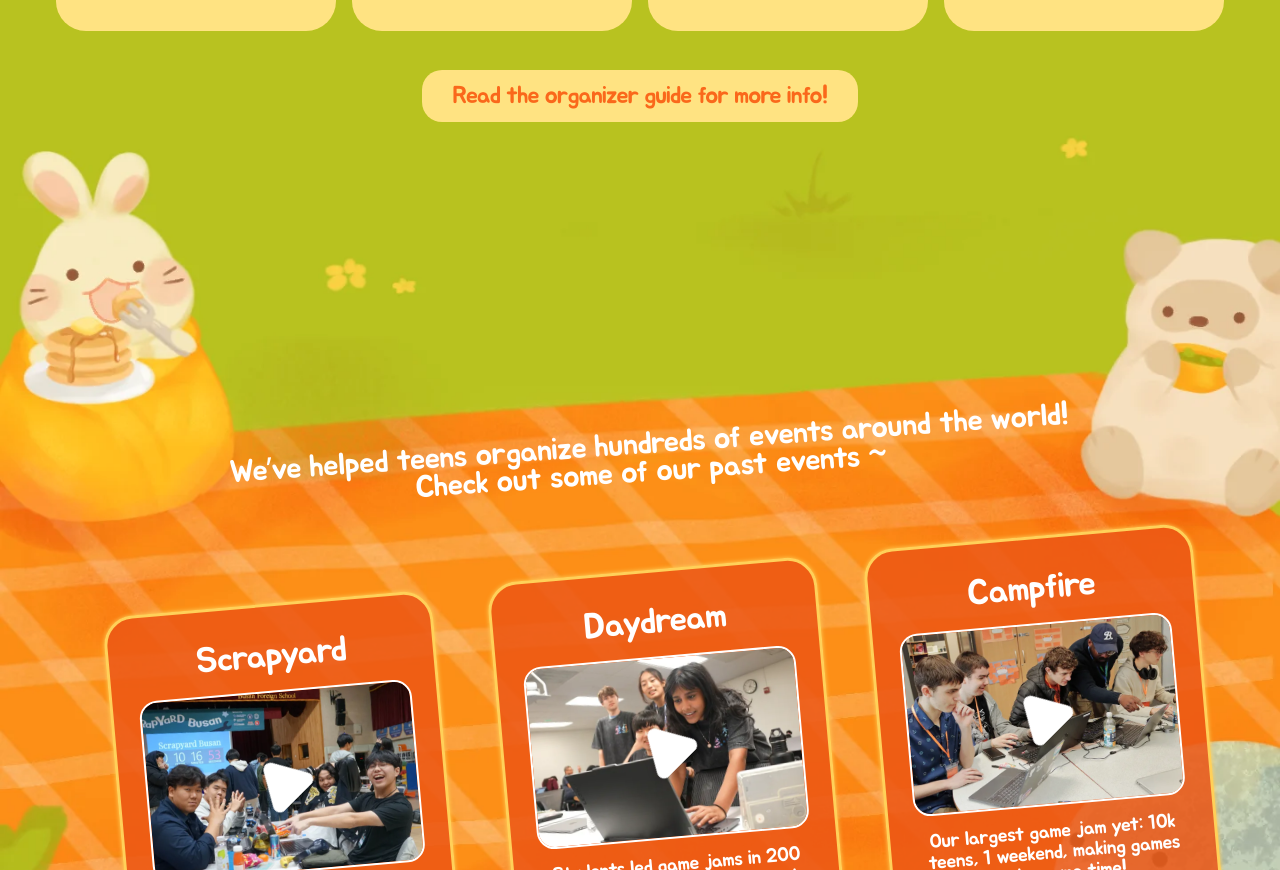
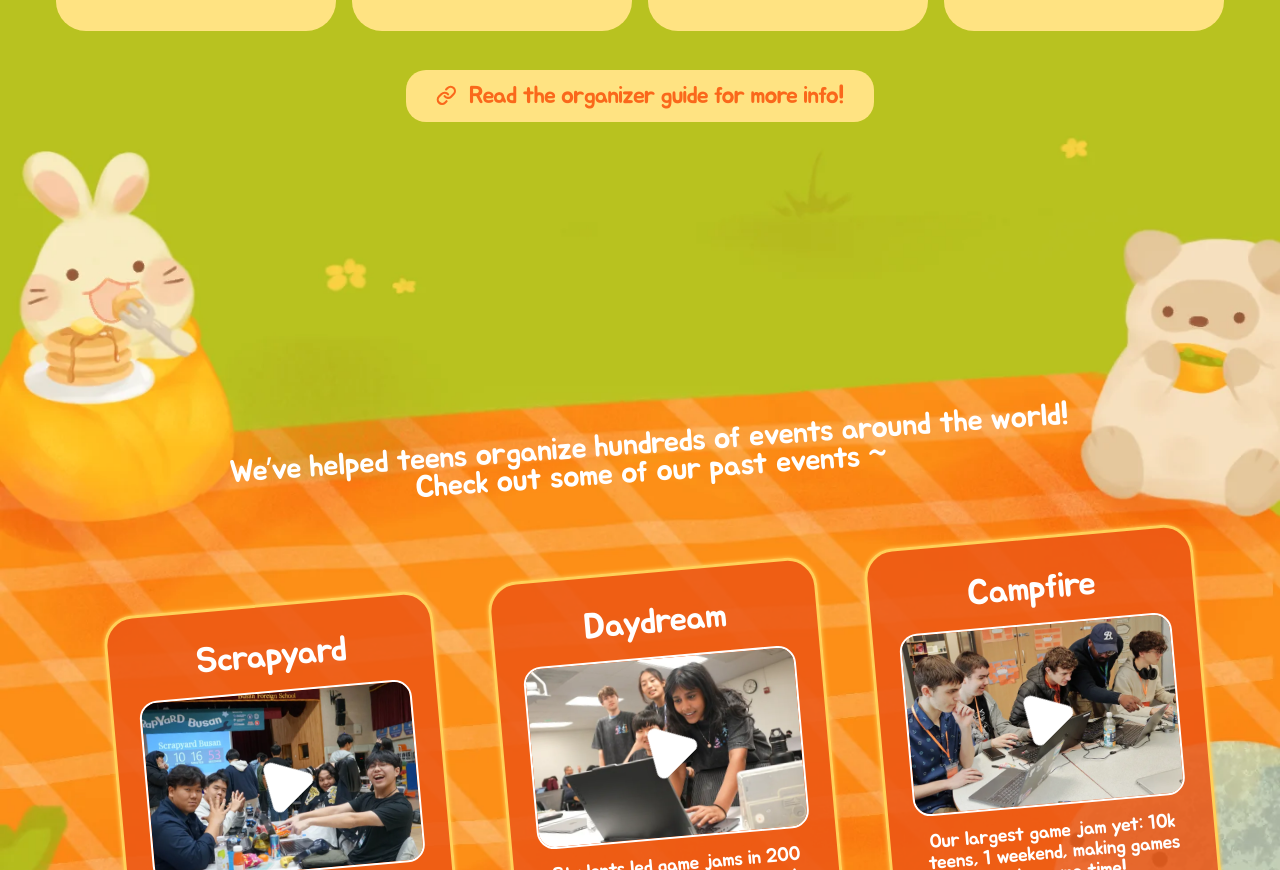
Before and after one commit to hackclub/haven, an Astro site: page / in a window 1280 px wide. Shown: the part 3038-3908 px from the top of the page. Built offline with nearby package versions, Linux system fonts and the light colour scheme; Astro itself is replaced by a stand-in of ours; a web font is replaced by a local one.

Commit message:
feat: improve copy slightly & add /docs direct to docs

```diff
--- a/src/components/Steps.astro
+++ b/src/components/Steps.astro
@@ -66,8 +66,21 @@ import { steps, stepsCta, stepsHeading } from "../data/content";
         href={stepsCta.href}
         target="_blank"
         rel="noopener noreferrer"
-        class="rounded-[1.25rem] bg-haven-butter px-[clamp(1.25rem,2.4vw,2.25rem)] py-[clamp(0.6rem,1.1vw,1rem)] font-display text-[clamp(1.15rem,1.9vw,1.875rem)] leading-none tracking-[-0.05em] text-haven-orange-bright transition-transform hover:scale-[1.04] active:scale-100"
+        class="flex items-center gap-[clamp(0.5rem,1vw,0.75rem)] rounded-[1.25rem] bg-haven-butter px-[clamp(1.25rem,2.4vw,2.25rem)] py-[clamp(0.6rem,1.1vw,1rem)] font-display text-[clamp(1.15rem,1.9vw,1.875rem)] leading-none tracking-[-0.05em] text-haven-orange-bright transition-transform hover:scale-[1.04] active:scale-100"
       >
+        <svg
+          xmlns="http://www.w3.org/2000/svg"
+          viewBox="0 0 24 24"
+          fill="none"
+          stroke="currentColor"
+          stroke-width="2.5"
+          stroke-linecap="round"
+          stroke-linejoin="round"
+          class="h-[0.85em] w-[0.85em] shrink-0"
+        >
+          <path d="M10 13a5 5 0 0 0 7.54.54l3-3a5 5 0 0 0-7.07-7.07l-1.72 1.71" />
+          <path d="M14 11a5 5 0 0 0-7.54-.54l-3 3a5 5 0 0 0 7.07 7.07l1.71-1.71" />
+        </svg>
         {stepsCta.label}
       </a>
     </div>
--- /dev/null
+++ b/src/pages/docs.ts
@@ -0,0 +1,6 @@
+import type { APIRoute } from "astro";
+import { stepsCta } from "../data/content";
+
+export const GET: APIRoute = ({ redirect }) => {
+  return redirect(stepsCta.href, 307);
+};
```
